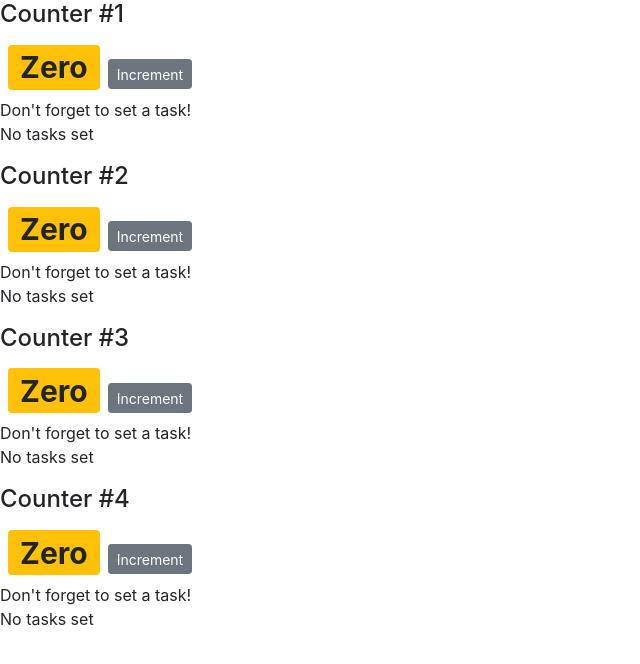
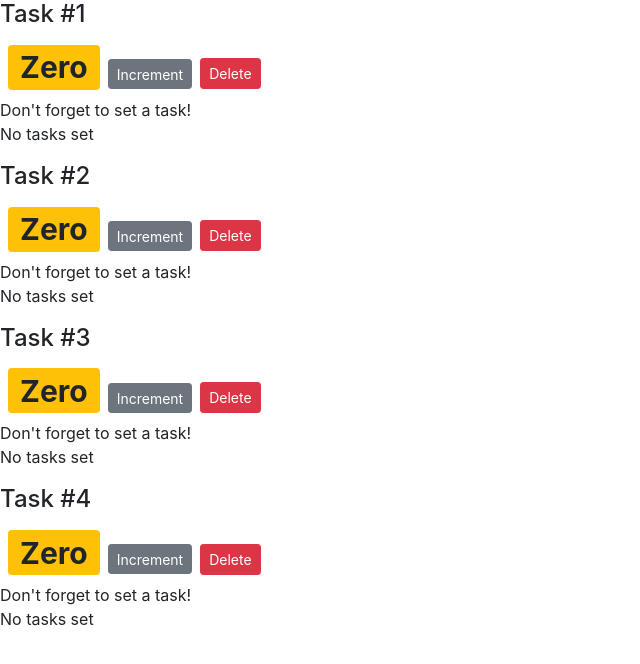
Before and after one commit to RosaRend/react-to-do, a React (Create React App) app: page / in a window 1280 px wide. Shown: the top 664 px of the page, without its empty margins (0-640 px from the left). Built offline with nearby package versions, Linux system fonts and the light colour scheme.

Commit message:
Events across components

```diff
--- a/src/components/counter.jsx
+++ b/src/components/counter.jsx
@@ -60,6 +60,12 @@
         >
           Increment
         </button>
+        <button
+          onClick={this.props.onDelete}
+          className="btn btn-danger btn-sm m-2"
+        >
+          Delete
+        </button>
         <div>
           {this.state.tags.length === 0 && "Don't forget to set a task!"}
           {/* how to render under certian conditions */}
--- a/src/components/counters.jsx
+++ b/src/components/counters.jsx
@@ -11,12 +11,20 @@
     ]
   };
 
+  handleDelete = () => {
+    console.log("Event has been called");
+  };
+
   render() {
     return (
       <div>
         {this.state.counters.map(counter => (
-          <Counter key={counter.id} value={counter.value}>
-            <h4>Counter #{counter.id}</h4>
+          <Counter
+            key={counter.id}
+            onDelete={this.handleDelete}
+            value={counter.value}
+          >
+            <h4>Task #{counter.id}</h4>
           </Counter>
         ))}
       </div>
```
